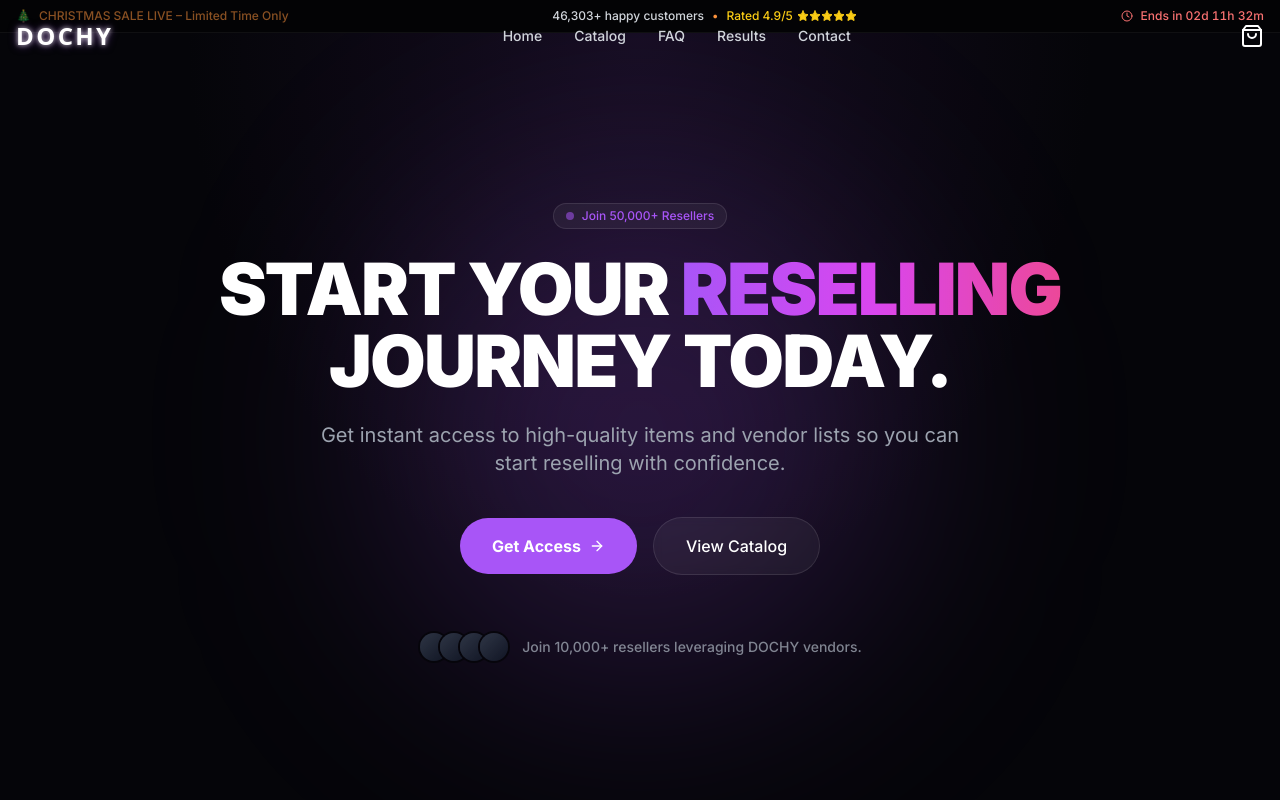
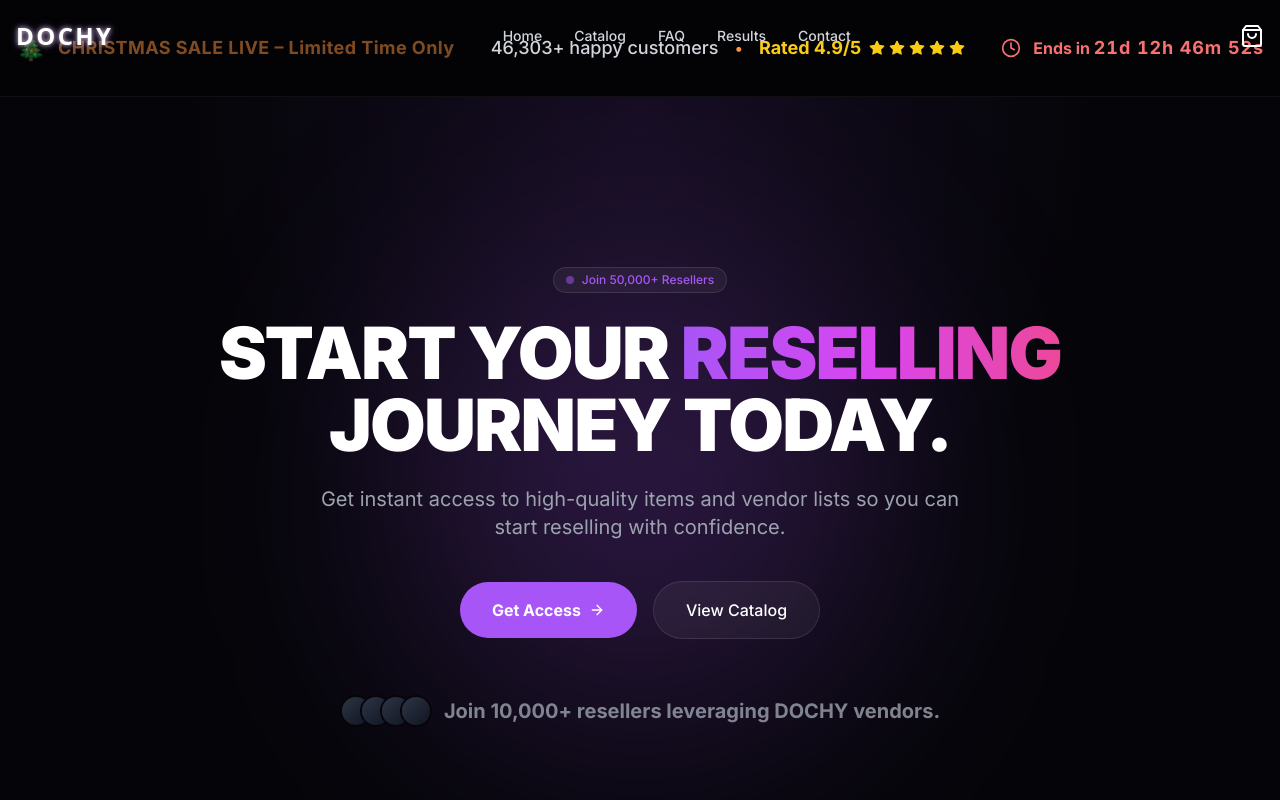
Before and after one commit to Expandingmind/Dochy, a Next.js app: page / in a window 1280 px wide. Shown: the top 800 px of the page. Built offline with nearby package versions, Linux system fonts and the light colour scheme.

Commit message:
Update: Increase TopNotification height, add real Christmas countdown, and increase Hero reseller count text size

```diff
--- a/src/components/Hero.tsx
+++ b/src/components/Hero.tsx
@@ -46,7 +46,7 @@
               </div>
             ))}
           </div>
-          <span className="text-sm text-gray-400 font-medium">
+          <span className="text-xl text-gray-400 font-bold">
             Join 10,000+ resellers leveraging DOCHY vendors.
           </span>
         </div>
--- a/src/components/TopNotification.tsx
+++ b/src/components/TopNotification.tsx
@@ -1,30 +1,68 @@
+"use client";
+
 import { Star, Clock } from "lucide-react";
+import { useState, useEffect } from "react";
 
 export function TopNotification() {
+  const [timeLeft, setTimeLeft] = useState("");
+
+  useEffect(() => {
+    const calculateTimeLeft = () => {
+      const now = new Date();
+      const currentYear = now.getFullYear();
+      const targetDate = new Date(`December 24, ${currentYear} 00:00:00`);
+
+      // If Christmas has passed this year, target next year
+      if (now.getTime() > targetDate.getTime()) {
+        targetDate.setFullYear(currentYear + 1);
+      }
+
+      const difference = targetDate.getTime() - now.getTime();
+
+      if (difference > 0) {
+        const days = Math.floor(difference / (1000 * 60 * 60 * 24));
+        const hours = Math.floor((difference / (1000 * 60 * 60)) % 24);
+        const minutes = Math.floor((difference / 1000 / 60) % 60);
+        const seconds = Math.floor((difference / 1000) % 60);
+
+        return `${String(days).padStart(2, "0")}d ${String(hours).padStart(2, "0")}h ${String(minutes).padStart(2, "0")}m ${String(seconds).padStart(2, "0")}s`;
+      }
+      return "SALE ENDED";
+    };
+
+    const timer = setInterval(() => {
+      setTimeLeft(calculateTimeLeft());
+    }, 1000);
+
+    setTimeLeft(calculateTimeLeft());
+
+    return () => clearInterval(timer);
+  }, []);
+
   return (
-    <div className="w-full bg-black/40 border-b border-white/5 py-2 px-4 text-[10px] sm:text-xs font-medium text-white flex justify-between items-center overflow-hidden whitespace-nowrap">
-      <div className="flex items-center gap-2 text-orange-400 animate-pulse">
-        <span>🎄</span>
-        <span className="hidden sm:inline">CHRISTMAS SALE LIVE – Limited Time Only</span>
-        <span className="sm:hidden">XMAS SALE LIVE</span>
+    <div className="w-full bg-black/40 border-b border-white/5 py-8 px-4 text-sm sm:text-base font-medium text-white flex justify-between items-center overflow-hidden whitespace-nowrap">
+      <div className="flex items-center gap-3 text-orange-400 animate-pulse">
+        <span className="text-2xl">🎄</span>
+        <span className="hidden sm:inline text-lg font-bold tracking-wide">CHRISTMAS SALE LIVE – Limited Time Only</span>
+        <span className="sm:hidden font-bold">XMAS SALE LIVE</span>
       </div>
 
-      <div className="hidden md:flex items-center gap-2">
-        <span className="text-gray-300">46,303+ happy customers</span>
+      <div className="hidden md:flex items-center gap-4">
+        <span className="text-gray-300 text-lg">46,303+ happy customers</span>
         <span className="text-orange-400">•</span>
-        <div className="flex items-center gap-1 text-yellow-400">
-          <span>Rated 4.9/5</span>
-          <div className="flex">
+        <div className="flex items-center gap-2 text-yellow-400">
+          <span className="text-lg font-bold">Rated 4.9/5</span>
+          <div className="flex gap-1">
             {[1, 2, 3, 4, 5].map((i) => (
-              <Star key={i} className="w-3 h-3 fill-current" />
+              <Star key={i} className="w-4 h-4 fill-current" />
             ))}
           </div>
         </div>
       </div>
 
-      <div className="flex items-center gap-2 text-red-400">
-        <Clock className="w-3 h-3" />
-        <span>Ends in <span className="tabular-nums">02d 11h 32m</span></span>
+      <div className="flex items-center gap-3 text-red-400 font-bold">
+        <Clock className="w-5 h-5" />
+        <span>Ends in <span className="tabular-nums tracking-wider text-lg">{timeLeft}</span></span>
       </div>
     </div>
   );
```
